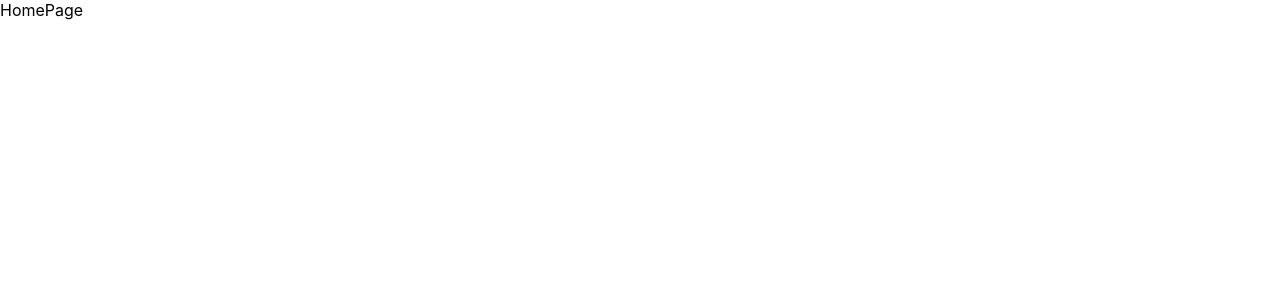
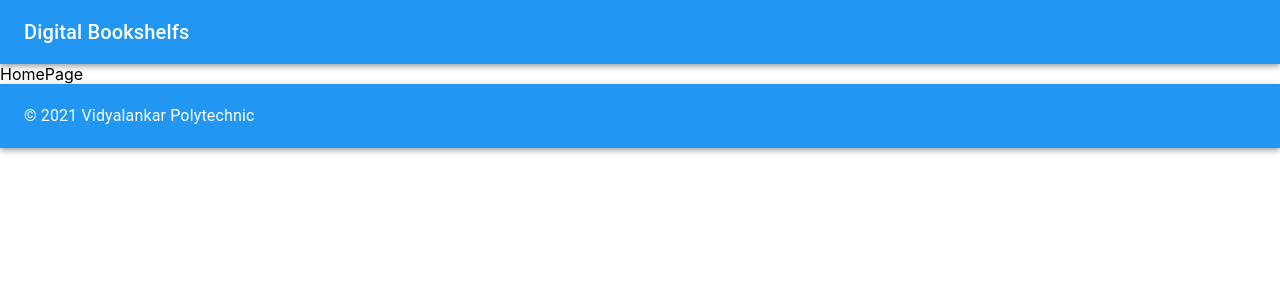
Before and after one commit to Sahar-S1/digital-bookshelf, a React (Create React App) app: page / in a window 1280 px wide. Shown: the top 300 px of the page. Built offline with nearby package versions, Linux system fonts and the light colour scheme.

Commit message:
Added Header Footer and Layout

```diff
--- a/src/App.tsx
+++ b/src/App.tsx
@@ -1,28 +1,13 @@
 import React from 'react';
-import {
-  BrowserRouter,
-  Routes,
-  Route
-} from "react-router-dom";
 import { ThemeProvider } from '@mui/material';
 
-import HomePage from './pages/HomePage';
-import ListPage from './pages/ListPage';
-import BookPage from './pages/BookPage';
-import TestPage from './pages/TestPage';
 import { theme } from './utils/theme';
+import DefaultRouter from './router/DefaultRouter';
 
 function App() {
   return (
     <ThemeProvider theme={theme}>
-      <BrowserRouter>
-        <Routes>
-          <Route path="/" element={<HomePage />} />
-          <Route path="search" element={<ListPage />} />
-          <Route path="book" element={<BookPage />} />
-          <Route path="test" element={<TestPage />} />
-        </Routes>
-      </BrowserRouter>
+      <DefaultRouter />
     </ThemeProvider>
   );
 }
--- /dev/null
+++ b/src/components/Footer.tsx
@@ -0,0 +1,20 @@
+import { AppBar, Toolbar, Typography } from "@mui/material";
+import React from "react";
+
+type FooterProps = {
+
+};
+
+const Footer: React.FC<FooterProps> = (props) => {
+    return (
+        <AppBar position="static" color="primary">
+            <Toolbar>
+                <Typography variant="body1" color="inherit">
+                    © 2021 Vidyalankar Polytechnic
+                </Typography>
+            </Toolbar>
+        </AppBar>
+    );
+};
+
+export default Footer;
--- /dev/null
+++ b/src/components/Header.tsx
@@ -0,0 +1,22 @@
+import { AppBar, Toolbar, Typography } from "@mui/material";
+import React from "react";
+
+type HeaderProps = {
+
+};
+
+const Header: React.FC<HeaderProps> = (props) => {
+    return (
+        <>
+            <AppBar position="static" color="primary">
+                <Toolbar>
+                    <Typography color="inherit" variant="h6">
+                        Digital Bookshelfs
+                    </Typography>
+                </Toolbar>
+            </AppBar>
+        </>
+    );
+};
+
+export default Header;
--- /dev/null
+++ b/src/layouts/DefaultLayout.tsx
@@ -0,0 +1,21 @@
+import React from "react";
+import { Outlet } from "react-router-dom";
+
+import Footer from "../components/Footer";
+import Header from "../components/Header";
+
+type DefaultLayoutProps = {
+
+};
+
+const DefaultLayout: React.FC<DefaultLayoutProps> = (props) => {
+    return (
+        <>
+            <Header />
+            <Outlet />
+            <Footer />
+        </>
+    );
+};
+
+export default DefaultLayout;
--- /dev/null
+++ b/src/router/DefaultRouter.tsx
@@ -0,0 +1,29 @@
+import React from "react";
+import { BrowserRouter, Route, Routes } from "react-router-dom";
+
+import DefaultLayout from "../layouts/DefaultLayout";
+import HomePage from '../pages/HomePage';
+import ListPage from '../pages/ListPage';
+import BookPage from '../pages/BookPage';
+import TestPage from "../pages/TestPage";
+
+type DefaultRouterProps = {
+
+};
+
+const DefaultRouter: React.FC<DefaultRouterProps> = (props) => {
+    return (
+        <BrowserRouter>
+            <Routes>
+                <Route path="/" element={<DefaultLayout />}>
+                    <Route index element={<HomePage />} />
+                    <Route path="search" element={<ListPage />} />
+                    <Route path="book" element={<BookPage />} />
+                    <Route path="test" element={<TestPage />} />
+                </Route>
+            </Routes>
+        </BrowserRouter>
+    );
+};
+
+export default DefaultRouter;
--- a/src/utils/theme.ts
+++ b/src/utils/theme.ts
@@ -1,3 +1,11 @@
 import { createTheme } from "@mui/material";
+import { blue } from "@mui/material/colors";
 
-export const theme = createTheme({});
+export const theme = createTheme({
+    palette: {
+        primary: blue,
+    },
+    typography: {
+
+    }
+});
```
